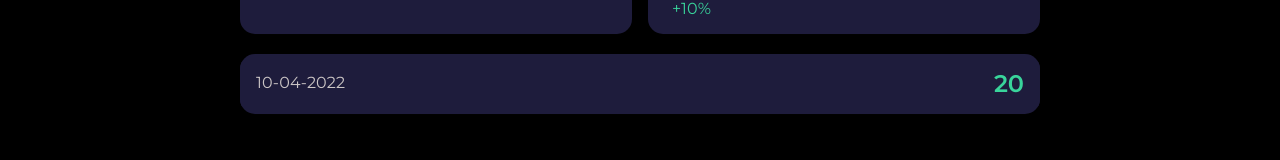
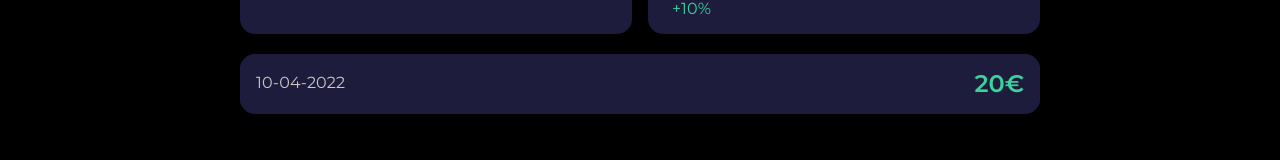
Before and after one commit to Expenses-tracker-app/frontend, a React (Create React App) app: page /my-expenses in a window 1280 px wide. Shown: the part 300-460 px from the top of the page. Built offline with nearby package versions, Linux system fonts and the light colour scheme.

Commit message:
edited logo

```diff
--- a/package.json
+++ b/package.json
@@ -15,7 +15,6 @@
     "chart.js": "^4.4.0",
     "chokidar": "^3.5.3",
     "css-select": "^5.1.0",
-    "faker": "^6.6.6",
     "fs-extra": "^11.1.1",
     "html-webpack-plugin": "^5.5.3",
     "mz": "^2.7.0",
--- a/src/components/common/ExpenseItem.js
+++ b/src/components/common/ExpenseItem.js
@@ -41,7 +41,7 @@ const ExpenseItem = ({ title, date, amount }) => {
       </div>
       <div>
         <StyledAmountText>
-          <Typography variant="h3">{amount}</Typography>
+          <Typography variant="h3">{amount}€</Typography>
         </StyledAmountText>
       </div>
     </StyledListItemButton>
```
Also changed, not shown: src/assets/logo.png.
